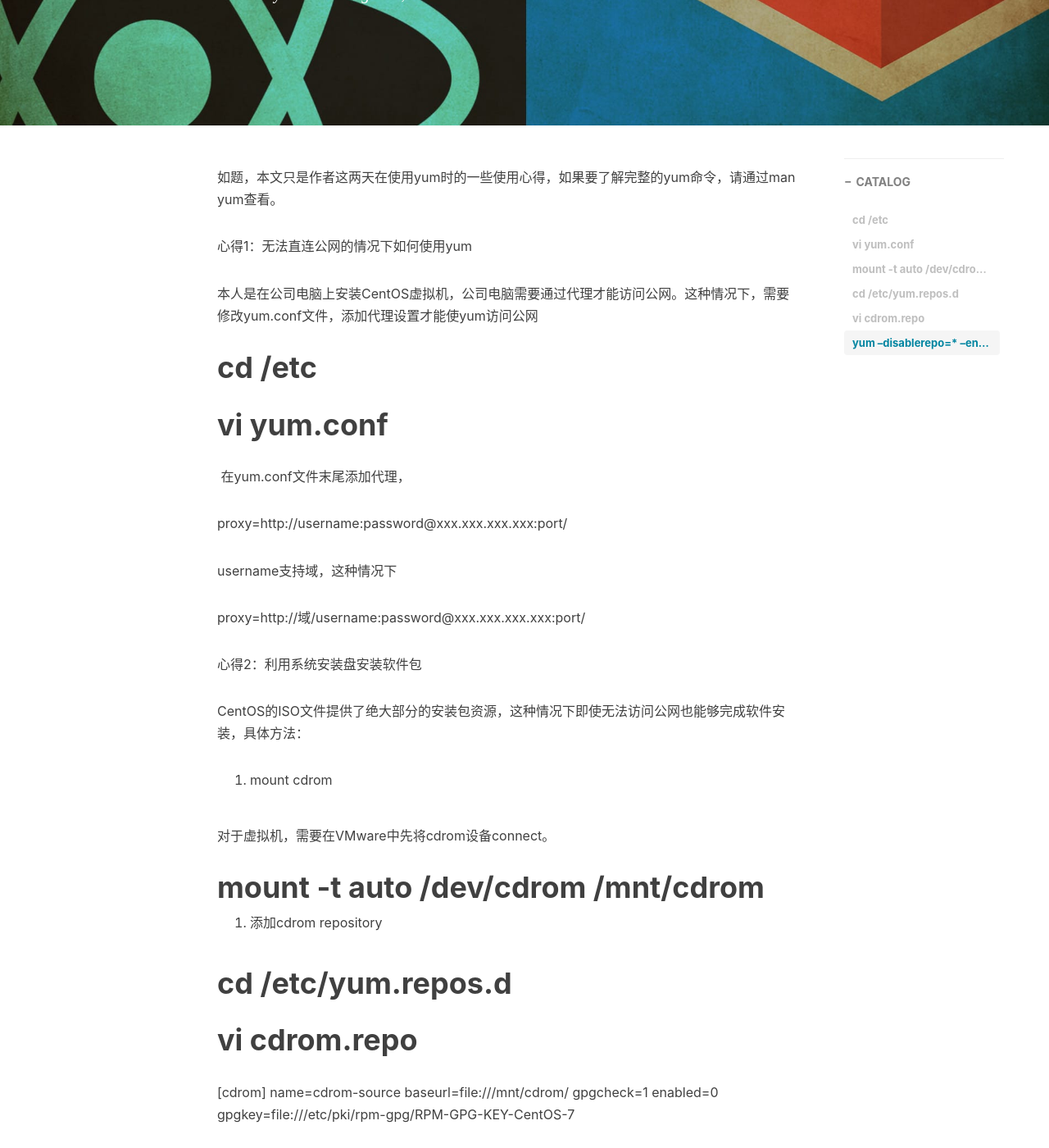
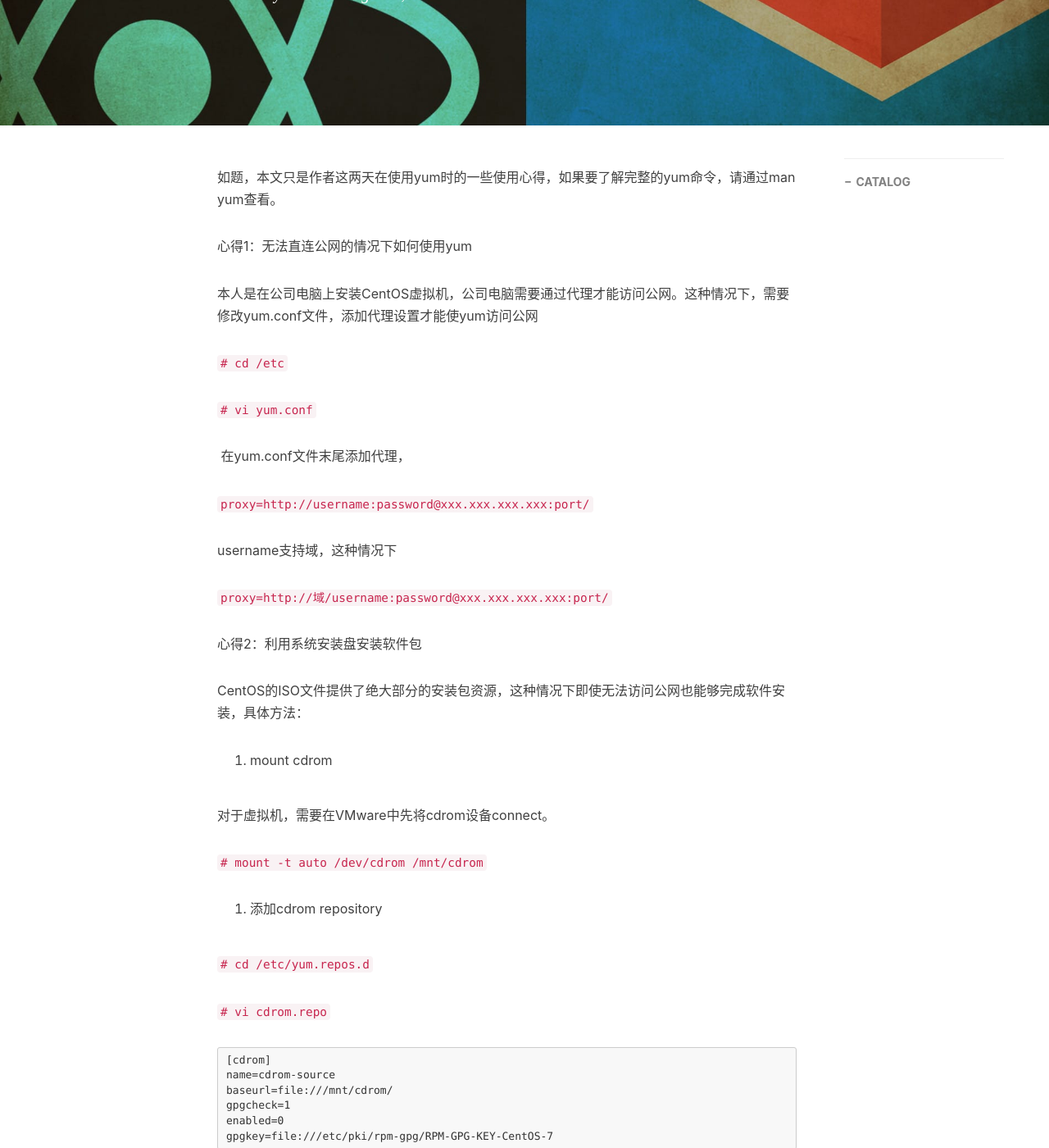
Before and after one commit to bbhhhh/bbhhhh.github.io, a Jekyll site: the page built from _posts/2014-08-07-CentOS7 yum 命令使用心得-代理上网,从光盘安装软件.md, in a window 1280 px wide and 1400 px high, scrolled down 364 px. Shown: the whole window at 82% size. Built offline with Jekyll 4.4.1, drawn with Linux system fonts in a browser that asks for light colours; nearby versions of some CDN libraries; comment, search, counter and statistics services are not loaded; some of the changed text lies outside the part shown.

Commit message:
add blog

````diff
--- a/_posts/2014-08-07-CentOS7 yum 命令使用心得-代理上网,从光盘安装软件.md
+++ b/_posts/2014-08-07-CentOS7 yum 命令使用心得-代理上网,从光盘安装软件.md
@@ -21,17 +21,17 @@ tags:
 
 本人是在公司电脑上安装CentOS虚拟机，公司电脑需要通过代理才能访问公网。这种情况下，需要修改yum.conf文件，添加代理设置才能使yum访问公网
 
-# cd /etc
+`# cd /etc`
 
-# vi yum.conf
+`# vi yum.conf`
 
  在yum.conf文件末尾添加代理，
 
-proxy=http://username:password@xxx.xxx.xxx.xxx:port/
+`proxy=http://username:password@xxx.xxx.xxx.xxx:port/`
 
 username支持域，这种情况下
 
-proxy=http://域/username:password@xxx.xxx.xxx.xxx:port/
+`proxy=http://域/username:password@xxx.xxx.xxx.xxx:port/`
 
 
 
@@ -43,22 +43,23 @@ CentOS的ISO文件提供了绝大部分的安装包资源，这种情况下即
 
 对于虚拟机，需要在VMware中先将cdrom设备connect。
 
-# mount -t auto /dev/cdrom /mnt/cdrom
+`# mount -t auto /dev/cdrom /mnt/cdrom`
 
 
 
 2. 添加cdrom repository
 
-# cd /etc/yum.repos.d
+`# cd /etc/yum.repos.d`
 
-# vi cdrom.repo
-
+`# vi cdrom.repo`
+```
 [cdrom]
 name=cdrom-source
 baseurl=file:///mnt/cdrom/
 gpgcheck=1
 enabled=0
 gpgkey=file:///etc/pki/rpm-gpg/RPM-GPG-KEY-CentOS-7
+```
 
 注：[]中的名字是这个repository的标识，不能与已有的repository重名。
 
@@ -68,7 +69,7 @@ gpgkey=file:///etc/pki/rpm-gpg/RPM-GPG-KEY-CentOS-7
 
 为了让yum忽略其他repos而直接使用这个新增的repos，yum命令如下：
 
-# yum --disablerepo=* --enablerepo=cdrom [command] [packages]
+`# yum --disablerepo=* --enablerepo=cdrom [command] [packages]`
 
 这样，不管是安装，搜索，更新等都只会检查cdrom这个repos，大大提高效率。
 
````
